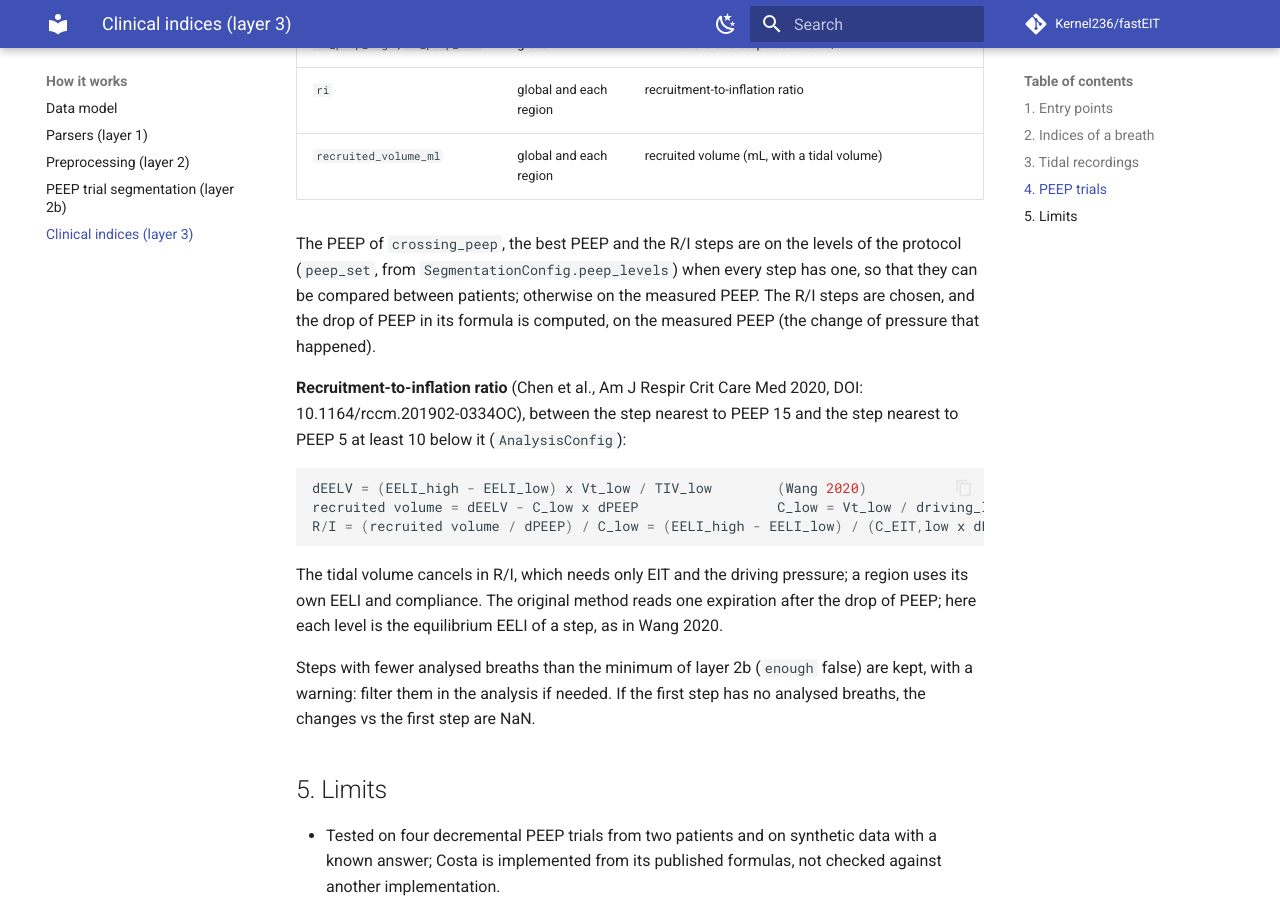
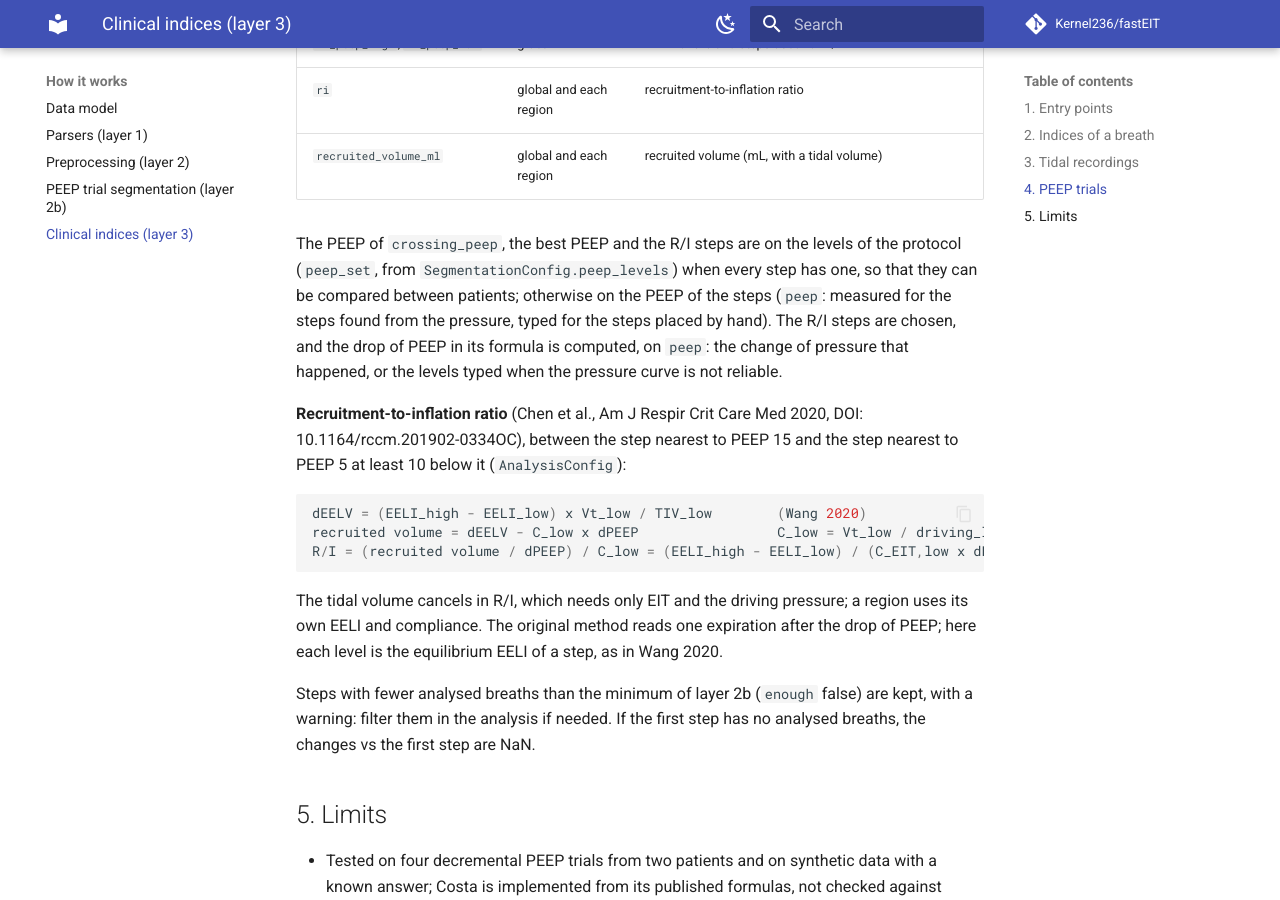
Before and after one commit to Kernel236/fastEIT, an MkDocs documentation site: the page built from docs/features.md, in a window 1280 px wide and 900 px high, scrolled down 4213 px. Built offline with MkDocs 1.6.1 and Material for MkDocs 9.7.7, drawn with Linux system fonts in a browser that asks for light colours; comment, search, counter and statistics services are not loaded; the version menu is left out.

Commit message:
fix: without protocol levels the results are on the PEEP of the steps (measured, or typed with the steps placed by hand), not always the measured one

```diff
--- a/docs/features.md
+++ b/docs/features.md
@@ -135,9 +135,11 @@ The summary is a long table (`region`, `feature`, `value`):
 
 The PEEP of `crossing_peep`, the best PEEP and the R/I steps are on the levels of the
 protocol (`peep_set`, from `SegmentationConfig.peep_levels`) when every step has one, so
-that they can be compared between patients; otherwise on the measured PEEP. The R/I steps
-are chosen, and the drop of PEEP in its formula is computed, on the measured PEEP (the
-change of pressure that happened).
+that they can be compared between patients; otherwise on the PEEP of the steps (`peep`:
+measured for the steps found from the pressure, typed for the steps placed by hand). The
+R/I steps are chosen, and the drop of PEEP in its formula is computed, on `peep`: the
+change of pressure that happened, or the levels typed when the pressure curve is not
+reliable.
 
 **Recruitment-to-inflation ratio** (Chen et al., Am J Respir Crit Care Med 2020, DOI:
 10.1164/rccm.201902-0334OC), between the step nearest to PEEP 15 and the step nearest to
```
Also changed, not shown: docs/guide/analyse.md (+3 -2 lines), 3 other files.
